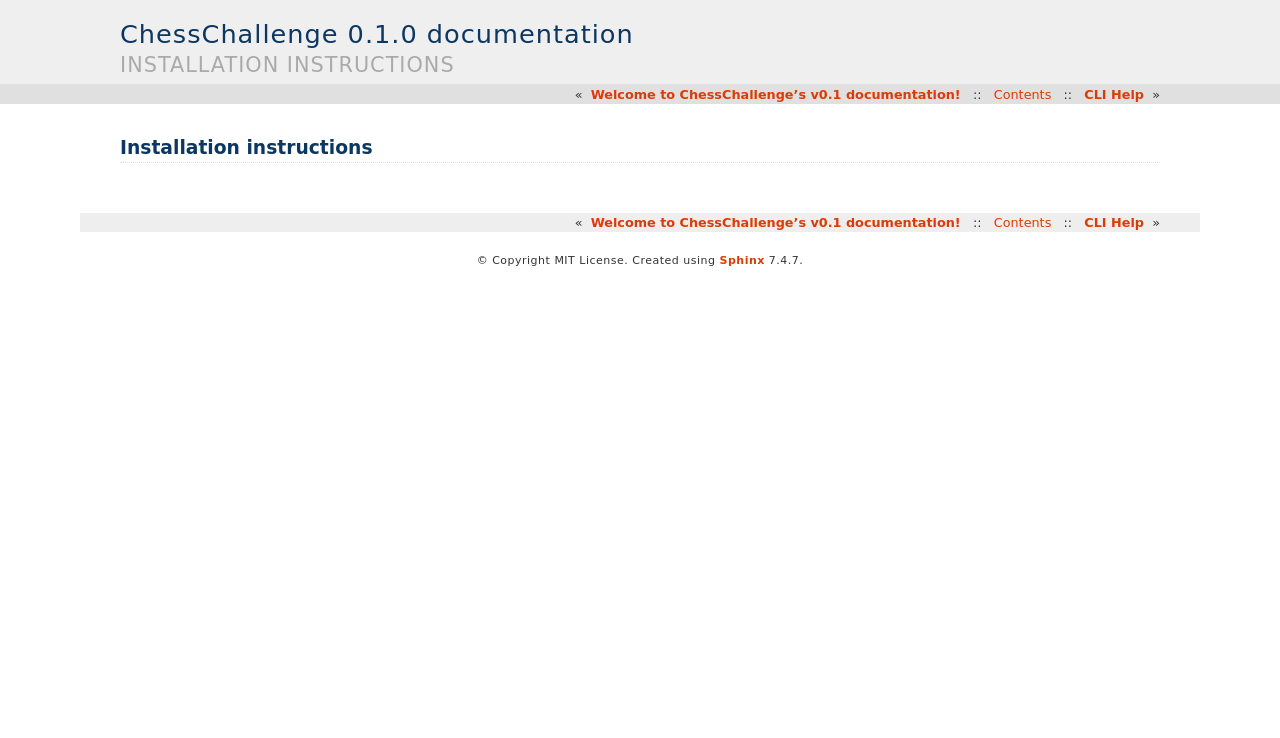
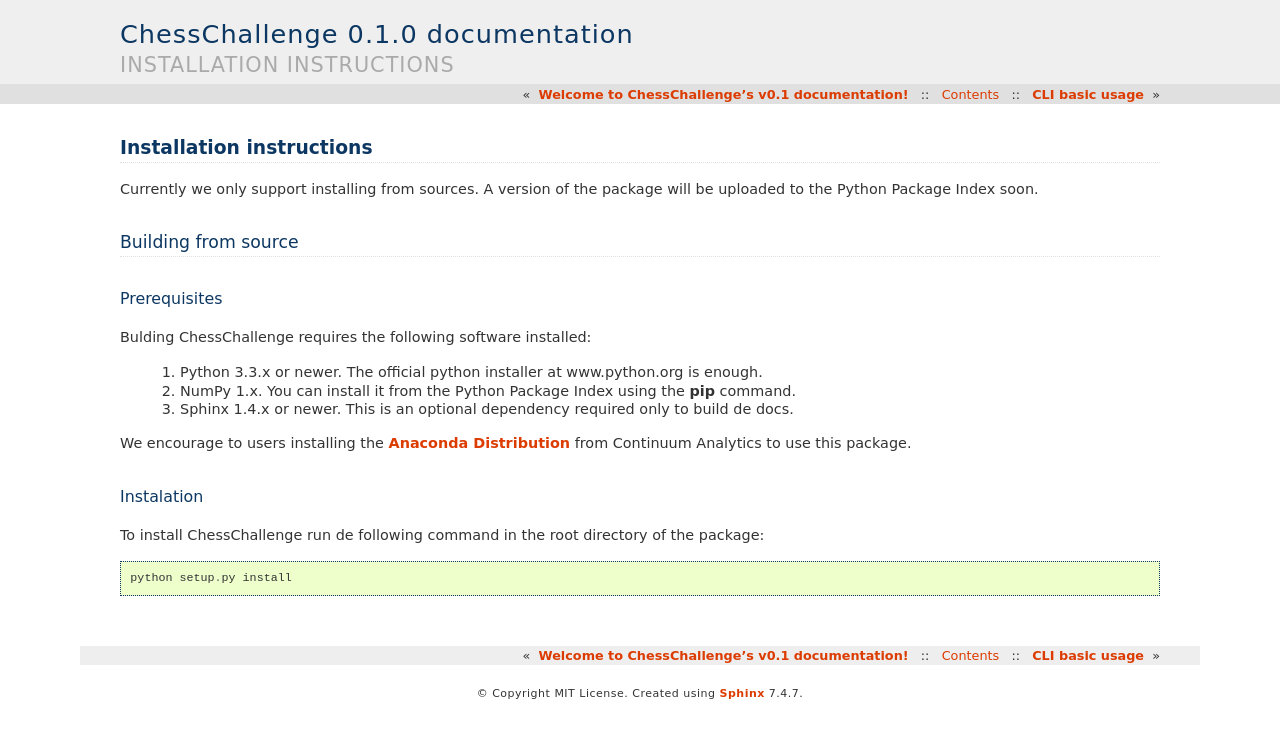
Before and after one commit to idertator/ChessChallenge, a Sphinx documentation site: the page built from docs/source/install.rst, in a window 1280 px wide. Shown: the top 738 px of the page. Built offline with Sphinx 7.4.7, drawn with Linux system fonts in a browser that asks for light colours.

Commit message:
Finished initial version of the documentation

```diff
--- a/docs/source/install.rst
+++ b/docs/source/install.rst
@@ -1,2 +1,27 @@
 Installation instructions
 =========================
+
+Currently we only support installing from sources. A version of the package will be uploaded to
+the Python Package Index soon.
+
+Building from source
+--------------------
+
+Prerequisites
+^^^^^^^^^^^^^
+
+Bulding ChessChallenge requires the following software installed:
+
+    1. Python 3.3.x or newer. The official python installer at www.python.org is enough.
+    2. NumPy 1.x. You can install it from the Python Package Index using the **pip** command.
+    3. Sphinx 1.4.x or newer. This is an optional dependency required only to build de docs.
+
+We encourage to users installing the `Anaconda Distribution <https://www.continuum.io/downloads>`_
+from Continuum Analytics to use this package.
+
+Instalation
+^^^^^^^^^^^
+
+To install ChessChallenge run de following command in the root directory of the package::
+
+    python setup.py install
```
Also changed, not shown: docs/source/cli.rst (+21 -2 lines).
